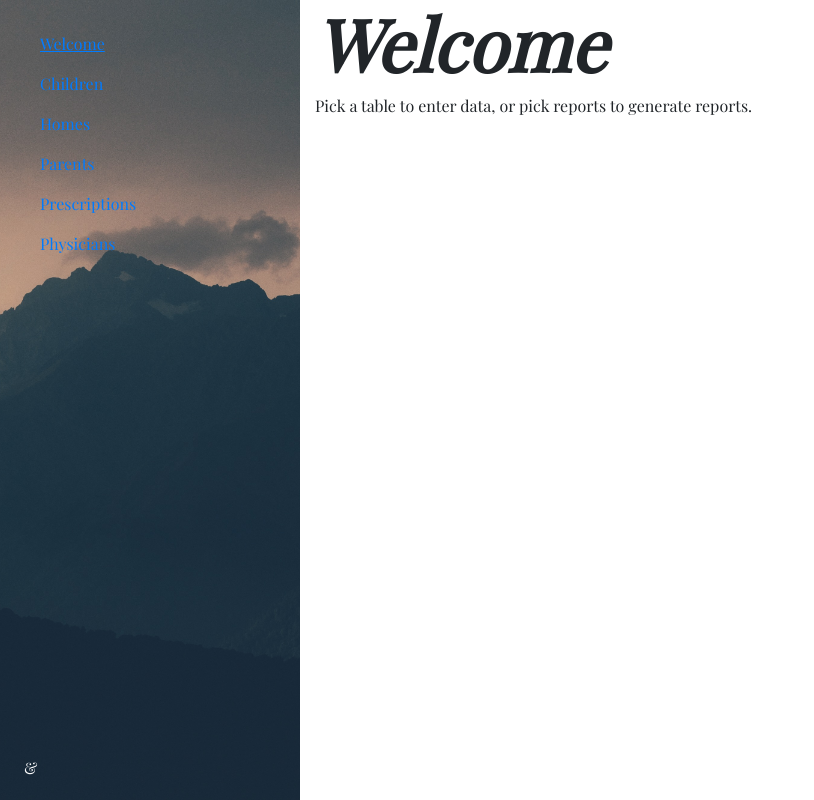
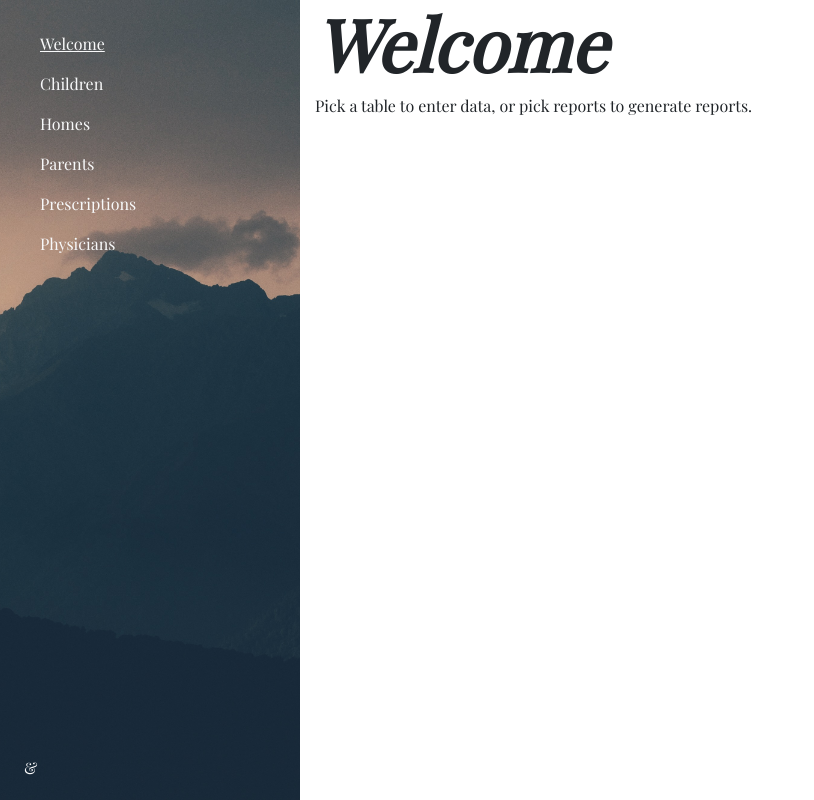
Before and after one commit to 2017-Arizona-Opportunity-Hack/Team5, a Vue app in the folder haclient/: page / in a window 1280 px wide. Shown: the whole page, without its empty margins (0-814 px from the left). Built offline with nearby package versions, Linux system fonts and the light colour scheme; a web font is replaced by a local one.

Commit message:
I don't know

```diff
--- a/haclient/src/scss/_custom.scss
+++ b/haclient/src/scss/_custom.scss
@@ -1,12 +1,14 @@
 @import url('https://fonts.googleapis.com/css?family=Playfair+Display:400,700i');
+// @import '../node_modules/bootstrap/scss/variables';
+
 $enable-shadows: true;
 $font-family-serif: 'Playfair Display',
 serif;
 $font-family-base: $font-family-serif;
 
-// #navWrap a {
-//     color: #f8f9fa;
-// }
+#navWrap a {
+    color: #f8f9fa;
+}
 
 .container-fluid {
     padding: 20px;
--- a/haclient/src/scss/main.scss
+++ b/haclient/src/scss/main.scss
@@ -2,9 +2,6 @@
 @import "~bootstrap/scss/bootstrap";
 // @import "../static/icons/css/icons.css";
 
-body {
-    // background: orange;
-}
 
-$link-color:theme-color("light");
-$link-hover-color:   darken(theme-color("light"), 15%);
+$link-color:theme-color("white");
+// $link-hover-color:   darken(theme-color("white"), 15%);
```
Also changed, not shown: 1 other file (tests, documents, lock files or other folders).
